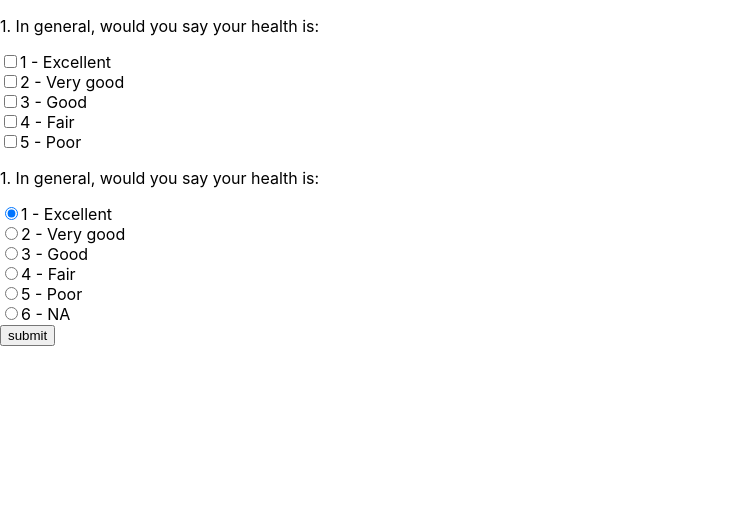
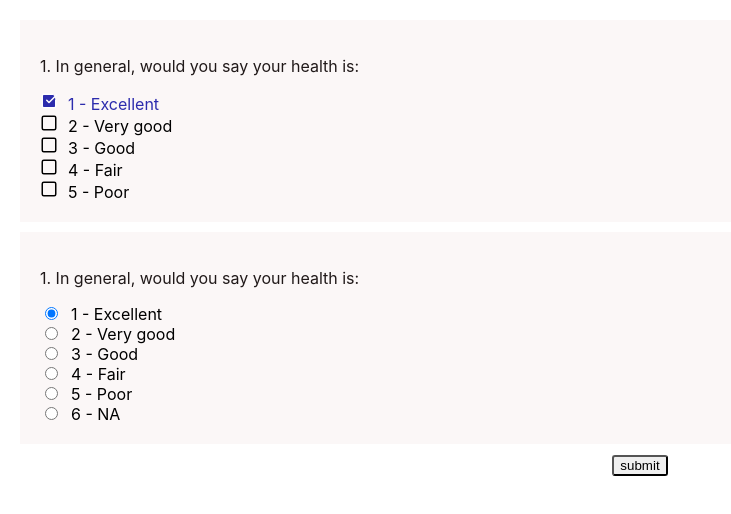
Before and after one commit to AnithaVangavarapu/demo, a React (Create React App) app: page / in a window 1280 px wide. Shown: the top 514 px of the page, without its empty margins (0-731 px from the left). Built offline with nearby package versions, Linux system fonts and the light colour scheme.

Commit message:
update code and used lucid icons

```diff
--- a/package.json
+++ b/package.json
@@ -10,6 +10,7 @@
     "@types/react": "^19.0.10",
     "@types/react-dom": "^19.0.4",
     "axios": "^1.8.2",
+    "lucide-react": "^0.482.0",
     "react": "^19.0.0",
     "react-dom": "^19.0.0",
     "react-scripts": "5.0.1",
--- a/src/App.tsx
+++ b/src/App.tsx
@@ -1,44 +1,36 @@
 import React from "react";
 import { DataItem, useApp } from "./customHooks/useApp";
 import { Button, RadioGroup, CheckboxGroup } from "./components";
-
+import styles from "./app.module.css";
 const App: React.FC = () => {
-  const {
-    data,
-    initialRadioValue,
-    updateRadioValue,
-    initialCheckboxValue,
-    updateCheckboxValues,
-    handleSubmit,
-  } = useApp();
+  const { data, updateRadioValue, updateCheckboxValues, handleSubmit } =
+    useApp();
   return (
-    <div>
+    <div className={styles.app}>
       {data.map((item: DataItem, index: number) => {
         if (item.type === "radio") {
           return (
-            <div key={index}>
+            <div key={index} className={styles.wrapper}>
               <RadioGroup
                 label={item.label}
                 options={item.options}
                 updateRadioValue={(value: string) =>
                   updateRadioValue(item.id, value)
                 }
-                initialRadioValue={initialRadioValue || item.options[0].value}
+                initialRadioValue={item.options[0].value}
               />
             </div>
           );
         } else {
           return (
-            <div key={index}>
+            <div key={index} className={styles.wrapper}>
               <CheckboxGroup
                 label={item.label}
                 options={item.options}
-                updateCheckboxValues={(value: string[]) =>
+                updateCheckboxValue={(value: string[]) =>
                   updateCheckboxValues(item.id, value)
                 }
-                initialCheckboxValue={
-                  initialCheckboxValue || [item.options[0].value]
-                }
+                initialCheckboxValue={[item.options[0].value]}
               />
             </div>
           );
--- /dev/null
+++ b/src/app.module.css
@@ -0,0 +1,23 @@
+.app {
+  justify-items: center;
+  padding: 10px;
+}
+.wrapper {
+  width: 1200px;
+  margin: 10px auto;
+  padding: 20px;
+  background-color: rgb(251 247 247);
+}
+.button {
+  padding: 20px;
+}
+.label {
+  color: rgb(32, 25, 25);
+}
+.optionLabel {
+  color: rgb(44, 44, 173);
+}
+.icon {
+  color: white;
+  fill: rgb(44, 44, 173);
+}
--- a/src/components/Button.tsx
+++ b/src/components/Button.tsx
@@ -4,7 +4,14 @@ interface ButtonProps {
   onClick: () => void;
 }
 const Button: React.FC<ButtonProps> = ({ label, onClick }: ButtonProps) => {
-  return <button onClick={onClick}>{label}</button>;
+  return (
+    <button
+      style={{ borderRadius: "3px", cursor: "pointer" }}
+      onClick={onClick}
+    >
+      {label}
+    </button>
+  );
 };
 
 export default Button;
--- a/src/components/Checkbox.tsx
+++ b/src/components/Checkbox.tsx
@@ -1,5 +1,6 @@
 import React, { useState, useEffect } from "react";
-
+import { CheckSquare, Square } from "lucide-react";
+import styles from "../app.module.css";
 interface CheckboxProps {
   label: string;
   value: string;
@@ -11,21 +12,30 @@ const Checkbox = ({ label, value, updateValue, isChecked }: CheckboxProps) => {
   const [isCheckedState, setIsCheckedState] = useState<boolean>(isChecked);
 
   const toggleCheck = () => {
-    setIsCheckedState(!isCheckedState);
+    setIsCheckedState(() => !isCheckedState);
     updateValue(value);
   };
   useEffect(() => {
     setIsCheckedState(isChecked);
   }, [isChecked]);
+  useEffect(() => {
+    console.log(isCheckedState);
+  }, [isCheckedState]);
   return (
-    <div>
-      <input
-        type="checkbox"
-        value={value}
-        checked={isCheckedState}
-        onChange={toggleCheck}
-      />
-      <label>{label}</label>
+    <div className="">
+      {isCheckedState ? (
+        <CheckSquare size={18} className={styles.icon} />
+      ) : (
+        <Square size={18} />
+      )}
+
+      <label
+        className={isCheckedState ? styles.optionLabel : ""}
+        style={{ padding: "10px" }}
+        onClick={toggleCheck}
+      >
+        {label}
+      </label>
     </div>
   );
 };
--- a/src/components/CheckboxGroup.tsx
+++ b/src/components/CheckboxGroup.tsx
@@ -1,4 +1,5 @@
 import React, { useState, useEffect } from "react";
+import styles from "../app.module.css";
 import { Checkbox } from ".";
 export type option = {
   label: string;
@@ -7,43 +8,40 @@ export type option = {
 interface CheckboxProps {
   label: string;
   options: option[];
-  updateCheckboxValues: (value: string[]) => void;
+  updateCheckboxValue: (value: string[]) => void;
   initialCheckboxValue: string[];
 }
 
 const CheckboxGroup = ({
   label,
-
   options,
-  updateCheckboxValues,
+  updateCheckboxValue,
   initialCheckboxValue,
 }: CheckboxProps) => {
   const [checkboxValue, setCheckboxValue] =
     useState<string[]>(initialCheckboxValue);
-  useEffect(() => {
-    setCheckboxValue(initialCheckboxValue);
-  }, [initialCheckboxValue]);
+
   const updateValue = (value: string) => {
-    let newCheckboxValue;
-    if (checkboxValue.includes(value)) {
-      newCheckboxValue = checkboxValue.filter((Value) => Value !== value);
-    } else {
-      newCheckboxValue = [...checkboxValue, value];
-    }
-
-    setCheckboxValue(newCheckboxValue);
-    updateCheckboxValues(newCheckboxValue);
+    let newCheckboxValue: string[];
+    setCheckboxValue((prevValue) => {
+      if (prevValue.includes(value)) {
+        newCheckboxValue = prevValue.filter((val) => val !== value);
+      } else {
+        newCheckboxValue = [...prevValue, value];
+      }
+      updateCheckboxValue(newCheckboxValue);
+      return newCheckboxValue;
+    });
   };
   useEffect(() => {
     if (checkboxValue.length === 0) {
       setCheckboxValue(initialCheckboxValue);
-      updateCheckboxValues(initialCheckboxValue); // Update parent state with the default value
+      updateCheckboxValue(initialCheckboxValue);
     }
-  }, []);
-
+  }, [checkboxValue, initialCheckboxValue]);
   return (
     <div>
-      <p>{label}</p>
+      <p className={styles.label}>{label}</p>
       {options.map((option: option, index: number) => {
         return (
           <div key={index}>
--- a/src/components/Radio.tsx
+++ b/src/components/Radio.tsx
@@ -1,4 +1,5 @@
-import React, { useState } from "react";
+import React from "react";
+import styles from "../app.module.css";
 interface RadioProps {
   label: string;
   value: string;
@@ -18,7 +19,7 @@ const Radio = ({ label, value, updateValue, radioValue }: RadioProps) => {
         onChange={handleChange}
         checked={radioValue === value}
       />
-      <label>{label}</label>
+      <label style={{ padding: "10px" }}>{label}</label>
     </div>
   );
 };
--- a/src/components/RadioGroup.tsx
+++ b/src/components/RadioGroup.tsx
@@ -1,4 +1,5 @@
 import React, { useEffect, useState } from "react";
+import styles from "../app.module.css";
 import { Radio } from ".";
 export type option = {
   label: string;
@@ -31,7 +32,7 @@ const RadioGroup = ({
 
   return (
     <div>
-      <p>{label}</p>
+      <p className={styles.label}>{label}</p>
       {options.map((option: option, index: number) => {
         return (
           <div key={index}>
--- a/src/customHooks/useApp.ts
+++ b/src/customHooks/useApp.ts
@@ -22,8 +22,6 @@ export const useApp = () => {
     Record<string, string[]>
   >({});
   const [radioValue, setRadioValue] = useState<Record<string, string>>({});
-  let initialCheckboxValue: string[] = [];
-  let initialRadioValue: string = "";
 
   useEffect(() => {
     axios.get<DataItem[]>("/data.json").then((response) => {
@@ -43,7 +41,7 @@ export const useApp = () => {
     }));
   };
   const handleSubmit = () => {
-    const submitData: { [key: string]: string | string[] } = {};
+    const submitData: { [key: string]: string } = {};
 
     data.forEach((item) => {
       if (item.type === "radio") {
@@ -51,8 +49,8 @@ export const useApp = () => {
       } else {
         submitData[item.id] =
           checkboxValues[item.id] && checkboxValues[item.id].length > 0
-            ? checkboxValues[item.id]
-            : [item.options[0].value];
+            ? checkboxValues[item.id].toString()
+            : [item.options[0].value].toString();
       }
     });
 
@@ -61,12 +59,8 @@ export const useApp = () => {
 
   return {
     data,
-    initialRadioValue,
     updateRadioValue,
-    initialCheckboxValue,
     updateCheckboxValues,
     handleSubmit,
-    checkboxValues,
-    radioValue,
   };
 };
--- a/src/index.tsx
+++ b/src/index.tsx
@@ -8,9 +8,9 @@ const root = ReactDOM.createRoot(
   document.getElementById("root") as HTMLElement
 );
 root.render(
-  <React.StrictMode>
-    <App />
-  </React.StrictMode>
+  // <React.StrictMode>
+  <App />
+  // {/* </React.StrictMode> */}
 );
 
 // If you want to start measuring performance in your app, pass a function
```
Also changed, not shown: 1 other file (tests, documents, lock files or other folders).
